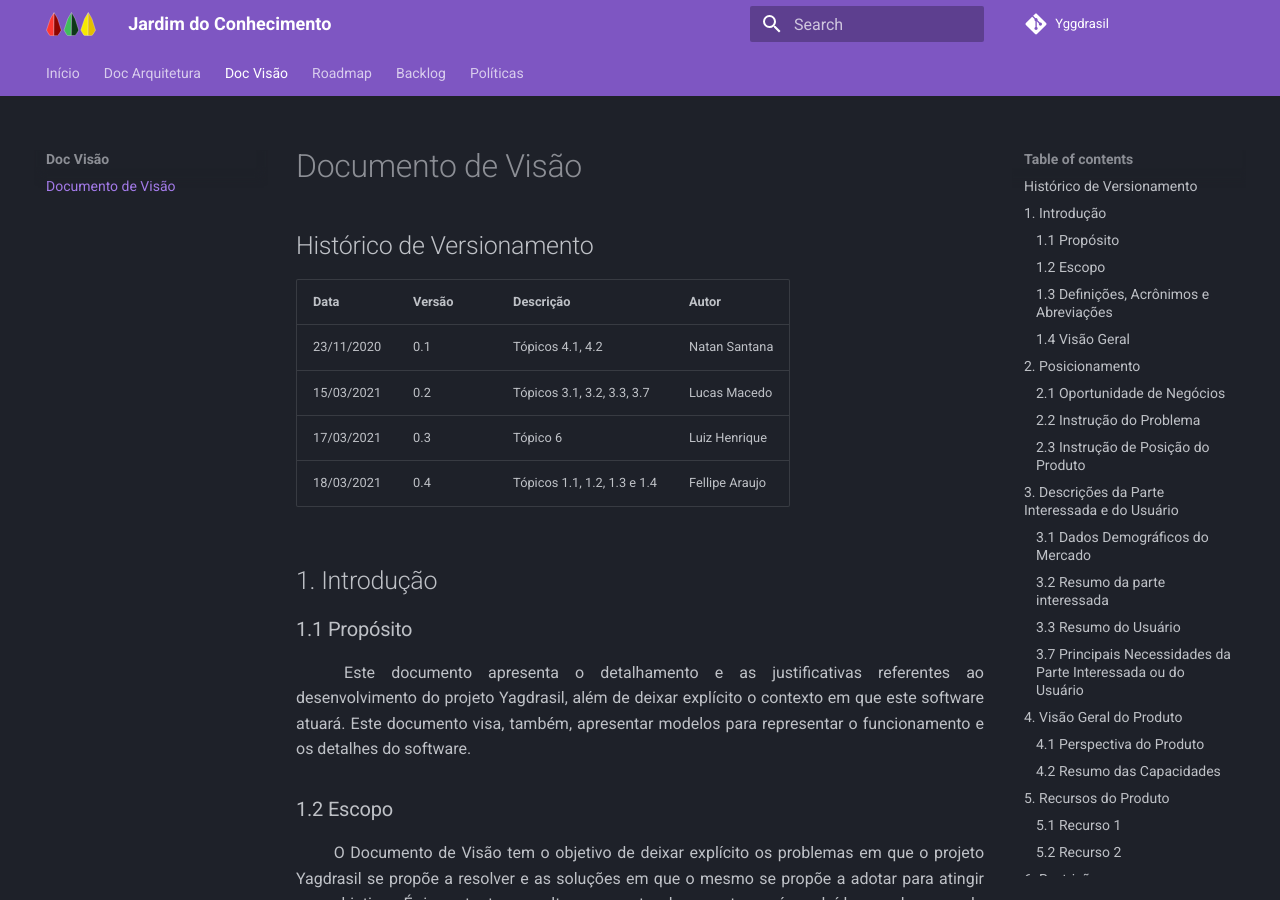
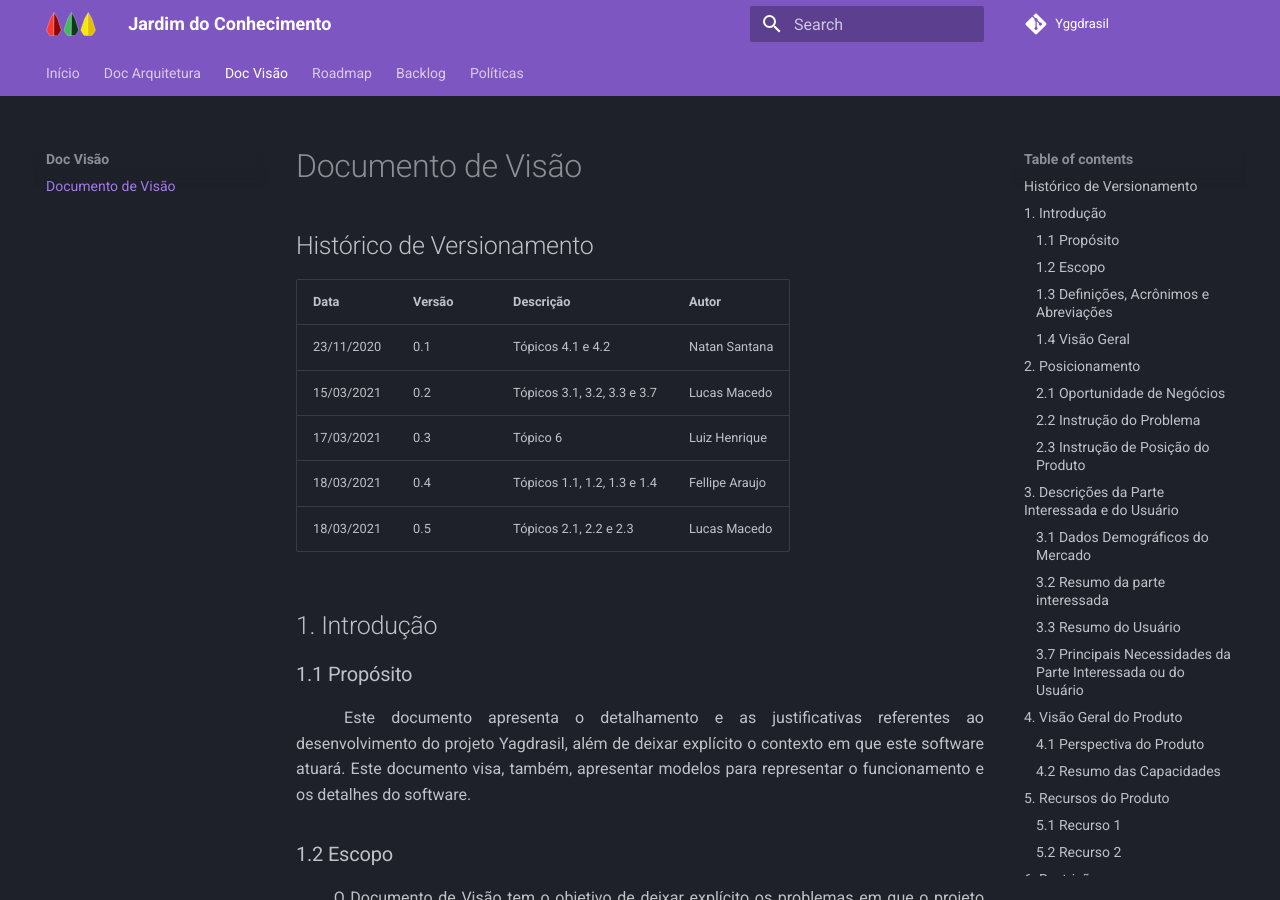
Before and after one commit to OrcestraGamificacao/Yagdrasil-Docs, an MkDocs documentation site: the page built from yggdrasil_docs/vision.md, in a window 1280 px wide and 900 px high. Built offline with MkDocs 1.6.1 and Material for MkDocs 9.7.7, drawn with Linux system fonts in a browser that asks for light colours; comment, search, counter and statistics services are not loaded.

Commit message:
Modified topic 2.3

```diff
--- a/yggdrasil_docs/vision.md
+++ b/yggdrasil_docs/vision.md
@@ -3,10 +3,11 @@
 ## Histórico de Versionamento
 Data | Versão | Descrição | Autor |
 ---- | ------ | --------- | ----- |
-23/11/2020 | 0.1 | Tópicos 4.1, 4.2 | Natan Santana |
-15/03/2021 | 0.2 | Tópicos 3.1, 3.2, 3.3, 3.7 | Lucas Macedo |
+23/11/2020 | 0.1 | Tópicos 4.1 e 4.2 | Natan Santana |
+15/03/2021 | 0.2 | Tópicos 3.1, 3.2, 3.3 e 3.7 | Lucas Macedo |
 17/03/2021 | 0.3 | Tópico 6 | Luiz Henrique |
 18/03/2021 | 0.4 | Tópicos 1.1, 1.2, 1.3 e 1.4 | Fellipe Araujo |
+18/03/2021 | 0.5 | Tópicos 2.1, 2.2 e 2.3 | Lucas Macedo |
 
 ## 1. Introdução
 
```
